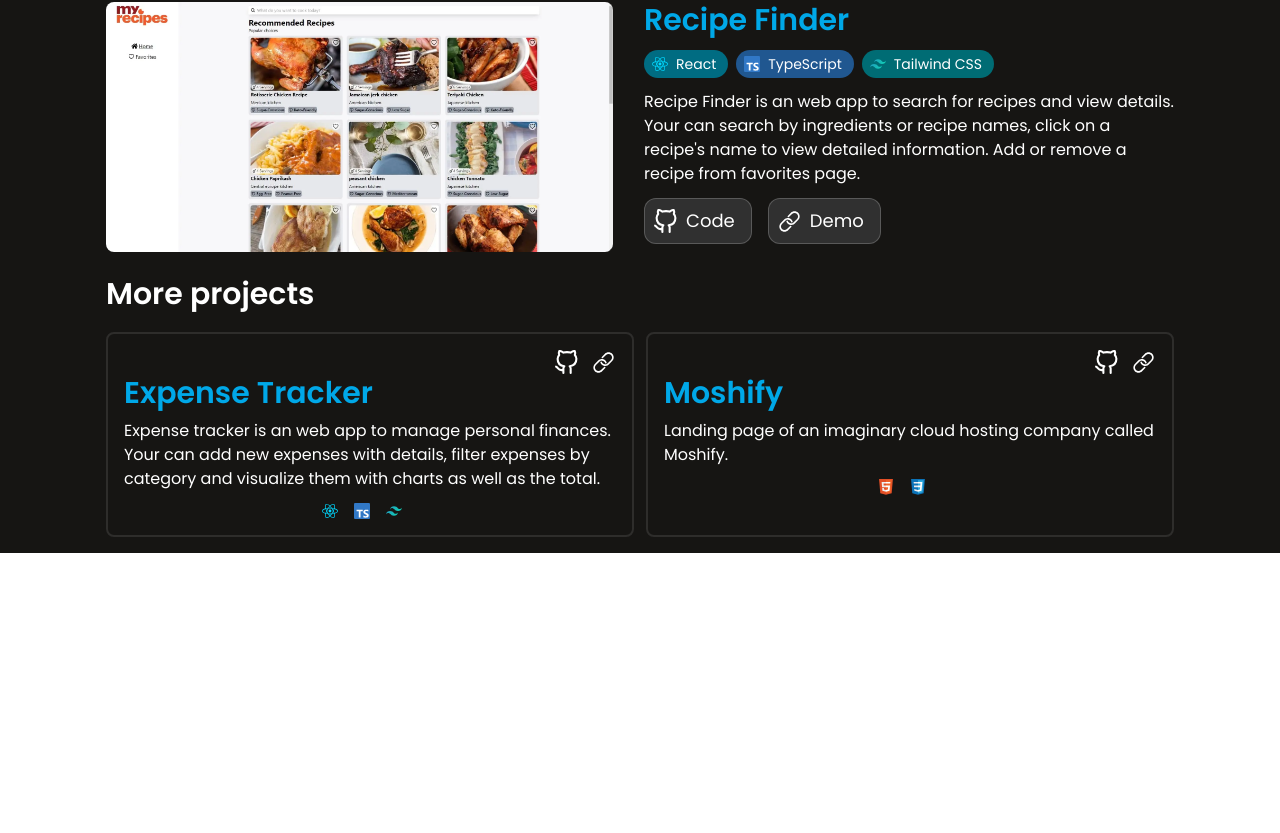
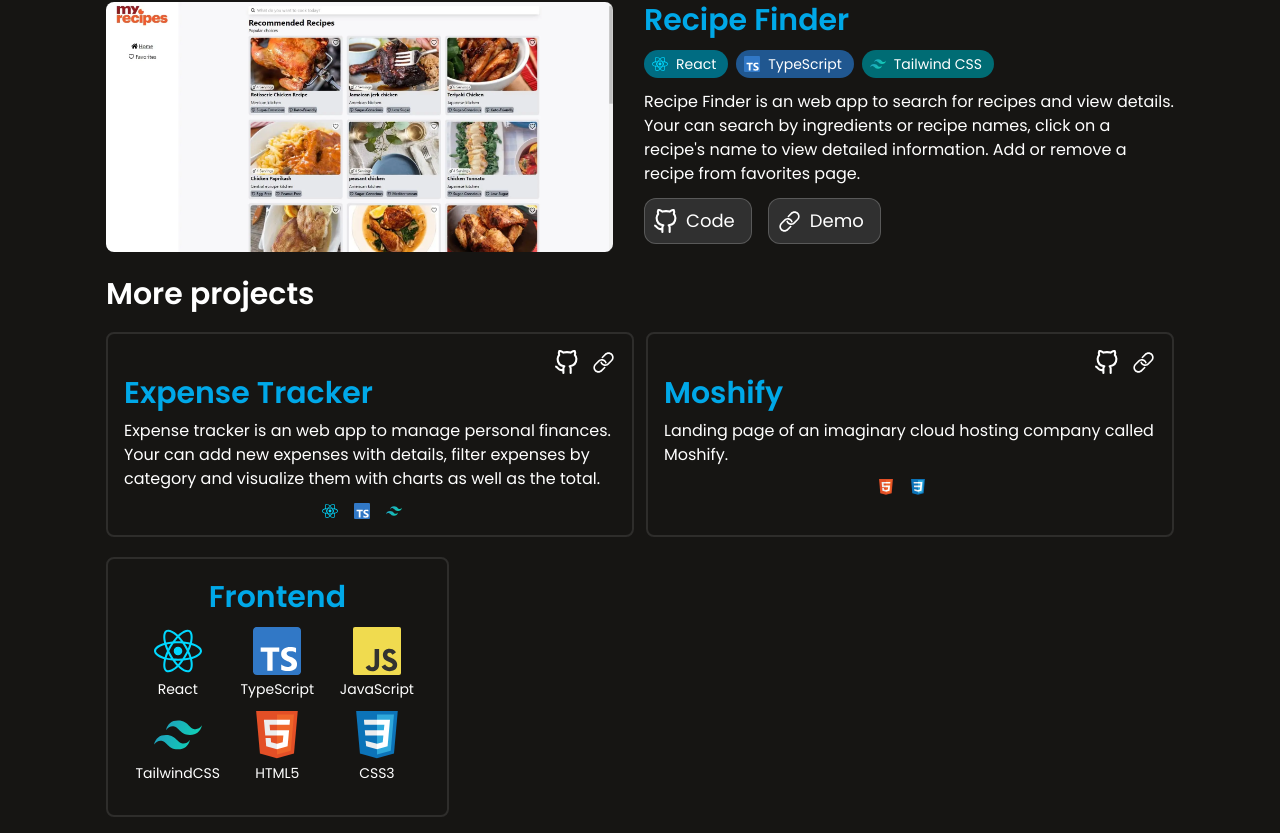
Before and after one commit to GerardoGarcia79/gerardodlg, a React (Vite) app: page / in a window 1280 px wide. Shown: the part 1481-2314 px from the top of the page. Before the commit the page ends 2034 px from the top, so only its background shows below. Built offline with nearby package versions, Linux system fonts and the light colour scheme.

Commit message:
Build and style StackSection and StackFrontend components.

```diff
--- a/src/App.tsx
+++ b/src/App.tsx
@@ -2,6 +2,7 @@ import "./App.css";
 import HeaderSection from "./components/HeaderSection";
 import NavBar from "./components/NavBar";
 import ProjectsSection from "./components/ProjectsSection";
+import StackSection from "./components/StackSection";
 
 function App() {
   return (
@@ -10,6 +11,7 @@ function App() {
         <NavBar />
         <HeaderSection />
         <ProjectsSection />
+        <StackSection />
       </div>
     </div>
   );
--- /dev/null
+++ b/src/components/StackFrontend.tsx
@@ -0,0 +1,46 @@
+import react from '../assets/icons/react.svg';
+import ts from '../assets/icons/typescript.svg';
+import js from '../assets/icons/javascript.svg';
+import tailwindCss from '../assets/icons/tailwind-css.svg';
+import html from '../assets/icons/html5.svg';
+import css from '../assets/icons/css.svg'
+
+const StackFrontend = () => {
+  return (
+    <div className='flex flex-col border-2 border-white/10 rounded-lg p-5 transition ease-out hover:scale-105 hover:border-[#00a8e8]/50 duration-300'>
+            <h3 className='flex justify-center text-3xl font-semibold text-[#00a8e8] mb-3'>Frontend</h3>
+            {/* row */}
+            <div className='grid grid-cols-3 mb-3'>
+                <div className='flex flex-col items-center justify-center'>
+                    <img src={react} alt="React logo" className='w-12 h-12 rounded-sm' />
+                    <p className='text-white text-sm mt-1'>React</p>
+                </div>
+                <div className='flex flex-col items-center justify-center'>
+                    <img src={ts} alt="TypeScript logo" className='w-12 h-12 rounded-sm' />
+                    <p className='text-white text-sm mt-1'>TypeScript</p>
+                </div>
+                <div className='flex flex-col items-center justify-center'>
+                    <img src={js} alt="JavaScript logo" className='w-12 h-12 rounded-sm' />
+                    <p className='text-white text-sm mt-1'>JavaScript</p>
+                </div>
+            </div>
+            {/* row */}
+            <div className='grid grid-cols-3 mb-3'>
+                <div className='flex flex-col items-center justify-center'>
+                    <img src={tailwindCss} alt="Tailwind CSS logo" className='w-12 h-12 rounded-sm' />
+                    <p className='text-white text-sm mt-1'>TailwindCSS</p>
+                </div>
+                <div className='flex flex-col items-center justify-center'>
+                    <img src={html} alt="HTML5 logo" className='w-12 h-12 rounded-sm' />
+                    <p className='text-white text-sm mt-1'>HTML5</p>
+                </div>
+                <div className='flex flex-col items-center justify-center'>
+                    <img src={css} alt="CSS3 logo" className='w-12 h-12 rounded-sm' />
+                    <p className='text-white text-sm mt-1'>CSS3</p>
+                </div>
+            </div>
+        </div>
+  )
+}
+
+export default StackFrontend
--- /dev/null
+++ b/src/components/StackSection.tsx
@@ -0,0 +1,13 @@
+import StackFrontend from "./StackFrontend"
+
+
+
+const StackSection = () => {
+  return (
+    <div className="mt-5 grid grid-cols-1 gap-3 md:gap-5 md:grid-cols-2 lg:grid-cols-3">
+        <StackFrontend />
+    </div>
+  )
+}
+
+export default StackSection
```
